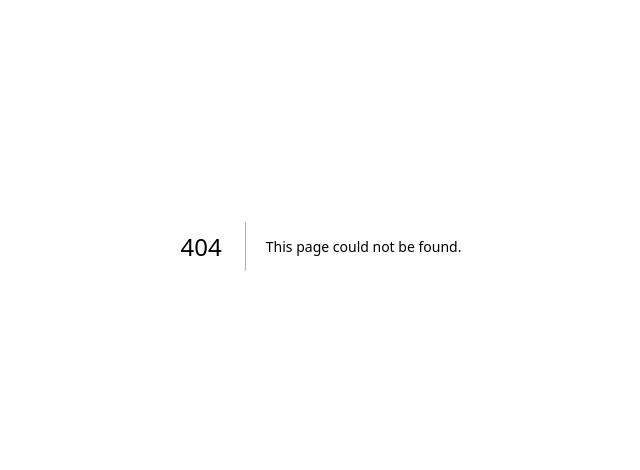
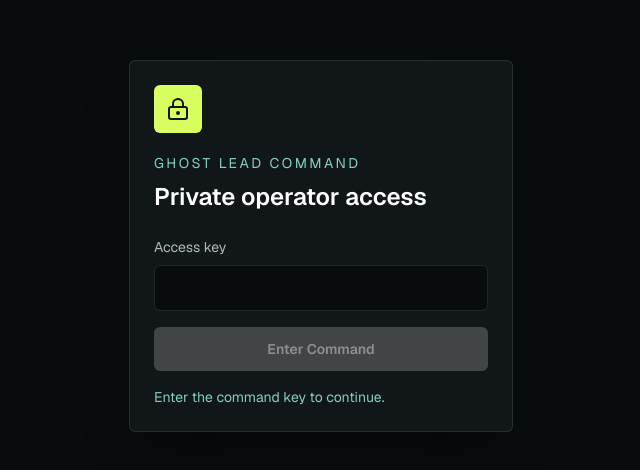
Before and after one commit to burchdad/ghost-lead-command, a Next.js app: page /access in a window 1280 px wide. Before the commit this address had no page. Shown: the part 154-624 px from the top of the page, without its empty margins (319-959 px from the left). Built offline with nearby package versions, Linux system fonts and the light colour scheme.

Commit message:
Add access gate and harden queue

```diff
--- /dev/null
+++ b/middleware.ts
@@ -0,0 +1,42 @@
+import { NextRequest, NextResponse } from "next/server";
+
+const COOKIE_NAME = "ghost_lead_command_access";
+const PUBLIC_FILE = /\.(.*)$/;
+
+function getAccessKey() {
+  return (process.env.LEAD_COMMAND_ACCESS_KEY || "").trim();
+}
+
+function isAllowedPath(pathname: string) {
+  return (
+    pathname.startsWith("/_next") ||
+    pathname.startsWith("/favicon") ||
+    pathname === "/api/access" ||
+    PUBLIC_FILE.test(pathname)
+  );
+}
+
+export function middleware(request: NextRequest) {
+  const accessKey = getAccessKey();
+  if (!accessKey || isAllowedPath(request.nextUrl.pathname)) {
+    return NextResponse.next();
+  }
+
+  const cookieValue = request.cookies.get(COOKIE_NAME)?.value;
+  if (cookieValue === accessKey) {
+    return NextResponse.next();
+  }
+
+  if (request.nextUrl.pathname.startsWith("/api")) {
+    return NextResponse.json({ error: "Unauthorized" }, { status: 401 });
+  }
+
+  const url = request.nextUrl.clone();
+  url.pathname = "/access";
+  url.searchParams.set("next", request.nextUrl.pathname);
+  return NextResponse.redirect(url);
+}
+
+export const config = {
+  matcher: ["/((?!_next/static|_next/image|favicon.ico).*)"],
+};
--- /dev/null
+++ b/src/app/access/page.tsx
@@ -0,0 +1,74 @@
+"use client";
+
+import { LockKeyhole } from "lucide-react";
+import { useSearchParams } from "next/navigation";
+import { FormEvent, Suspense, useState } from "react";
+
+function AccessForm() {
+  const searchParams = useSearchParams();
+  const [accessKey, setAccessKey] = useState("");
+  const [status, setStatus] = useState("Enter the command key to continue.");
+  const [loading, setLoading] = useState(false);
+
+  async function submit(event: FormEvent<HTMLFormElement>) {
+    event.preventDefault();
+    setLoading(true);
+    setStatus("Checking access...");
+
+    const response = await fetch("/api/access", {
+      method: "POST",
+      headers: { "Content-Type": "application/json" },
+      body: JSON.stringify({ accessKey }),
+    });
+
+    if (!response.ok) {
+      setLoading(false);
+      setStatus("That key did not work.");
+      return;
+    }
+
+    const next = searchParams.get("next") || "/";
+    window.location.assign(next);
+  }
+
+  return (
+    <main className="grid min-h-screen place-items-center bg-[#080c0d] px-5 text-white">
+      <form
+        onSubmit={submit}
+        className="w-full max-w-sm rounded-md border border-white/10 bg-[#111719] p-6 shadow-2xl shadow-black/40"
+      >
+        <div className="grid size-12 place-items-center rounded-md bg-[#d8ff5f] text-[#101417]">
+          <LockKeyhole size={24} />
+        </div>
+        <p className="mt-5 text-sm uppercase tracking-[0.18em] text-[#83d0c2]">Ghost Lead Command</p>
+        <h1 className="mt-2 text-2xl font-semibold">Private operator access</h1>
+        <label className="mt-6 grid gap-2 text-sm text-[#aebbb7]">
+          Access key
+          <input
+            value={accessKey}
+            onChange={(event) => setAccessKey(event.target.value)}
+            type="password"
+            autoComplete="current-password"
+            className="rounded-md border border-white/10 bg-[#080c0d] px-3 py-3 text-white outline-none focus:border-[#83d0c2]"
+          />
+        </label>
+        <button
+          type="submit"
+          disabled={loading || !accessKey.trim()}
+          className="mt-4 w-full rounded-md bg-[#d8ff5f] px-4 py-3 text-sm font-semibold text-[#101417] transition hover:bg-white disabled:cursor-not-allowed disabled:bg-white/20 disabled:text-white/40"
+        >
+          {loading ? "Unlocking..." : "Enter Command"}
+        </button>
+        <p className="mt-4 text-sm text-[#83d0c2]">{status}</p>
+      </form>
+    </main>
+  );
+}
+
+export default function AccessPage() {
+  return (
+    <Suspense fallback={null}>
+      <AccessForm />
+    </Suspense>
+  );
+}
--- /dev/null
+++ b/src/app/api/access/route.ts
@@ -0,0 +1,26 @@
+import { NextResponse } from "next/server";
+
+const COOKIE_NAME = "ghost_lead_command_access";
+
+export async function POST(request: Request) {
+  const accessKey = (process.env.LEAD_COMMAND_ACCESS_KEY || "").trim();
+  if (!accessKey) {
+    return NextResponse.json({ ok: true, disabled: true });
+  }
+
+  const body = await request.json().catch(() => ({}));
+  if (String(body.accessKey || "") !== accessKey) {
+    return NextResponse.json({ error: "Invalid access key" }, { status: 401 });
+  }
+
+  const response = NextResponse.json({ ok: true });
+  response.cookies.set(COOKIE_NAME, accessKey, {
+    httpOnly: true,
+    sameSite: "lax",
+    secure: true,
+    path: "/",
+    maxAge: 60 * 60 * 12,
+  });
+
+  return response;
+}
--- a/src/app/api/outreach/queue/[id]/approve/route.ts
+++ b/src/app/api/outreach/queue/[id]/approve/route.ts
@@ -17,6 +17,13 @@ export async function POST(
 
   if (!item) {
     return NextResponse.json({ error: "Queue item not found" }, { status: 404 });
+  }
+
+  if (item.status !== "pending") {
+    return NextResponse.json(
+      { error: `Queue item is already ${item.status}`, item },
+      { status: 409 },
+    );
   }
 
   if (!item.lead) {
--- a/src/app/api/outreach/queue/[id]/reject/route.ts
+++ b/src/app/api/outreach/queue/[id]/reject/route.ts
@@ -8,6 +8,19 @@ export async function POST(
   const { id } = await params;
   const prisma = getPrisma();
   const body = await request.json().catch(() => ({}));
+  const existing = await prisma.outreachQueueItem.findUnique({ where: { id } });
+
+  if (!existing) {
+    return NextResponse.json({ error: "Queue item not found" }, { status: 404 });
+  }
+
+  if (existing.status !== "pending") {
+    return NextResponse.json(
+      { error: `Queue item is already ${existing.status}`, item: existing },
+      { status: 409 },
+    );
+  }
+
   const item = await prisma.outreachQueueItem.update({
     where: { id },
     data: {
--- a/src/app/api/outreach/queue/route.ts
+++ b/src/app/api/outreach/queue/route.ts
@@ -40,6 +40,23 @@ export async function POST(request: Request) {
     );
   }
 
+  if (leadId) {
+    const existing = await prisma.outreachQueueItem.findFirst({
+      where: {
+        workspaceId: workspace.id,
+        leadId,
+        channel: String(body.channel || "email"),
+        status: "pending",
+      },
+      include: { lead: true },
+      orderBy: { createdAt: "desc" },
+    });
+
+    if (existing) {
+      return NextResponse.json({ item: existing, duplicate: true }, { status: 200 });
+    }
+  }
+
   const item = await prisma.outreachQueueItem.create({
     data: {
       workspaceId: workspace.id,
--- a/src/app/page.tsx
+++ b/src/app/page.tsx
@@ -903,10 +903,11 @@ export default function Home() {
     });
 
     if (response.ok) {
+      const payload = await response.json();
       await refreshOpsData();
       setActionToast({
         phase: "success",
-        title: "Queued for approval",
+        title: payload.duplicate ? "Already in queue" : "Queued for approval",
         detail: `${leadToQueue.company} is ready for review in the queue.`,
       });
       setActive("queue");
@@ -1749,6 +1750,7 @@ export default function Home() {
                               <p className="mt-2 whitespace-pre-line text-sm leading-6 text-[#b6c4bf]">{item.body}</p>
                               {item.reason && <p className="mt-2 text-xs text-[#9fb0a8]">{item.reason}</p>}
                             </div>
+                            {item.status === "pending" ? (
                               <div className="flex shrink-0 gap-2">
                                 <button
                                   type="button"
@@ -1765,6 +1767,11 @@ export default function Home() {
                                   Reject
                                 </button>
                               </div>
+                            ) : (
+                              <span className="rounded-md bg-white/[0.05] px-3 py-2 text-xs font-semibold uppercase tracking-[0.12em] text-[#9fb0a8]">
+                                Final
+                              </span>
+                            )}
                           </div>
                         </div>
                       ))
```
Also changed, not shown: 1 other file (tests, documents, lock files or other folders). Lines whose indentation alone changed are shown as unchanged.
